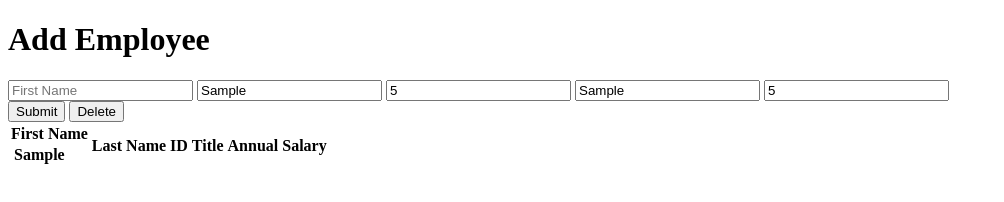
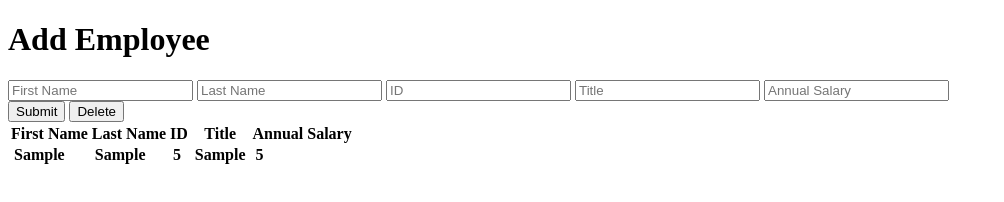
Before and after one commit to maiajohnson/weekend-jquery-salary-calculator, a plain HTML site: page index.html in a window 1280 px wide. Both pictures are taken after typing "Sample", "Sample", "5", "Sample", "5" into the empty fields and a click on the button "Submit". Shown: the whole page, without its empty margins (0-1004 px from the left). Drawn offline with Linux system fonts and the light colour scheme.

Commit message:
completed the rest of the input values for the function inputIntoTable

```diff
--- a/client.js
+++ b/client.js
@@ -12,7 +12,6 @@ function readyNow() {
 function inputIntoTable() {
 
     let firstName = $('#firstname').val();
-
     let firstNameOutput = $('#firstnameout');
 
     firstNameOutput.append(`
@@ -20,4 +19,41 @@ function inputIntoTable() {
     `);
 
     $('#firstname').val('');
+
+    let lastName = $('#lastname').val();
+    let lastNameOutput = $('#lastnameout');
+
+    lastNameOutput.append(`
+        <td>${lastName}</td>
+    `);
+
+    $('#lastname').val('');
+
+    let id = $('#id').val();
+    let idOutput= $('#idout');
+
+    idOutput.append(`
+        <td>${id}</td>
+    `);
+
+    $('#id').val('');
+
+    let title = $('#jobtitle').val();
+    let titleOutput = $('#jobtitleout');
+
+    titleOutput.append(`
+        <td>${title}</td>
+    `);
+
+    $('#jobtitle').val('');
+
+    let annualSalary = $('#annualsalary').val();
+    let annualSalaryOutput = $('#annualsalaryout');
+
+    annualSalaryOutput.append(`
+        <td>${annualSalary}</td>
+    `);
+
+    $('#annualsalary').val('');
+
 }
--- a/index.html
+++ b/index.html
@@ -27,7 +27,7 @@
             <th id="firstnameout">First Name</th>
             <th id="lastnameout">Last Name</th>
             <th id="idout">ID</th>
-            <th id="titleout">Title</th>
+            <th id="jobtitleout">Title</th>
             <th id="annualsalaryout">Annual Salary</th>
             <th></th>
         </tr>
```
Also changed, not shown: To Do.txt.
